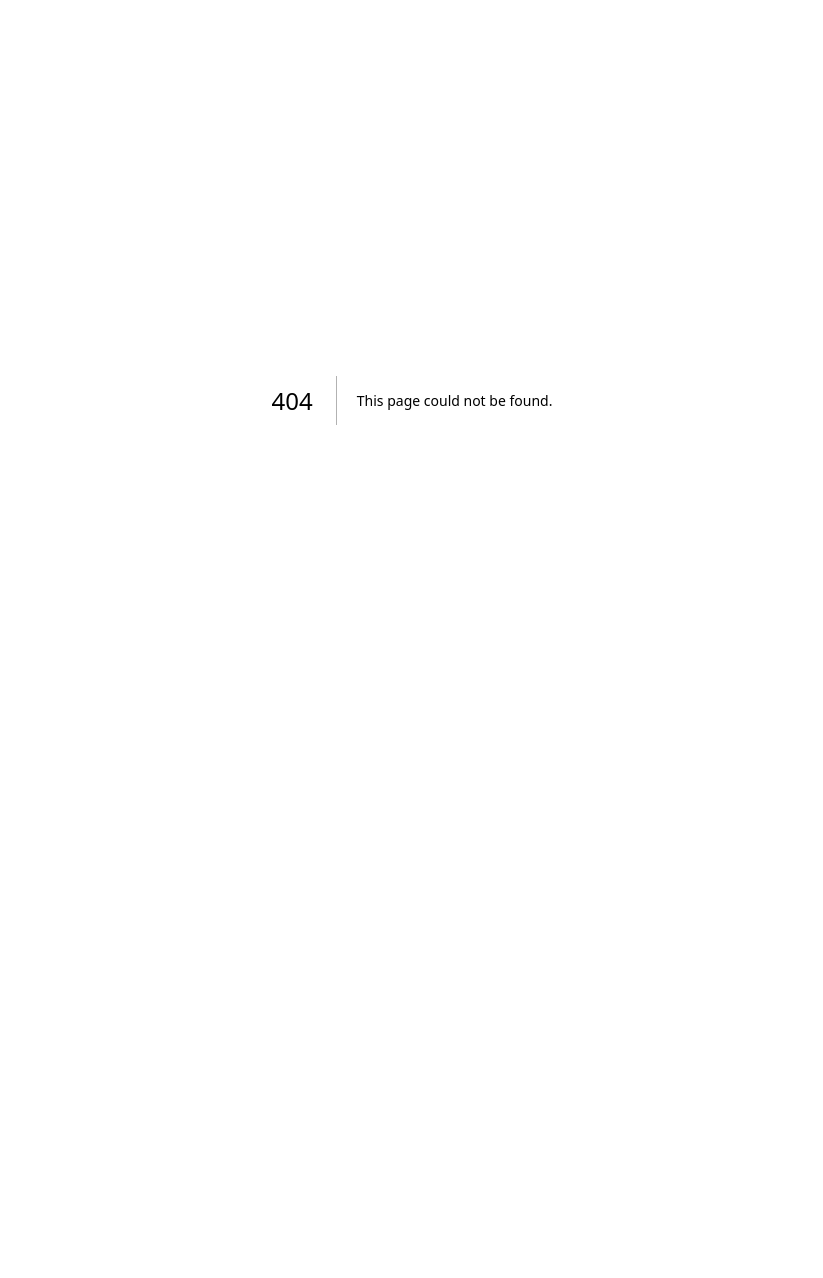
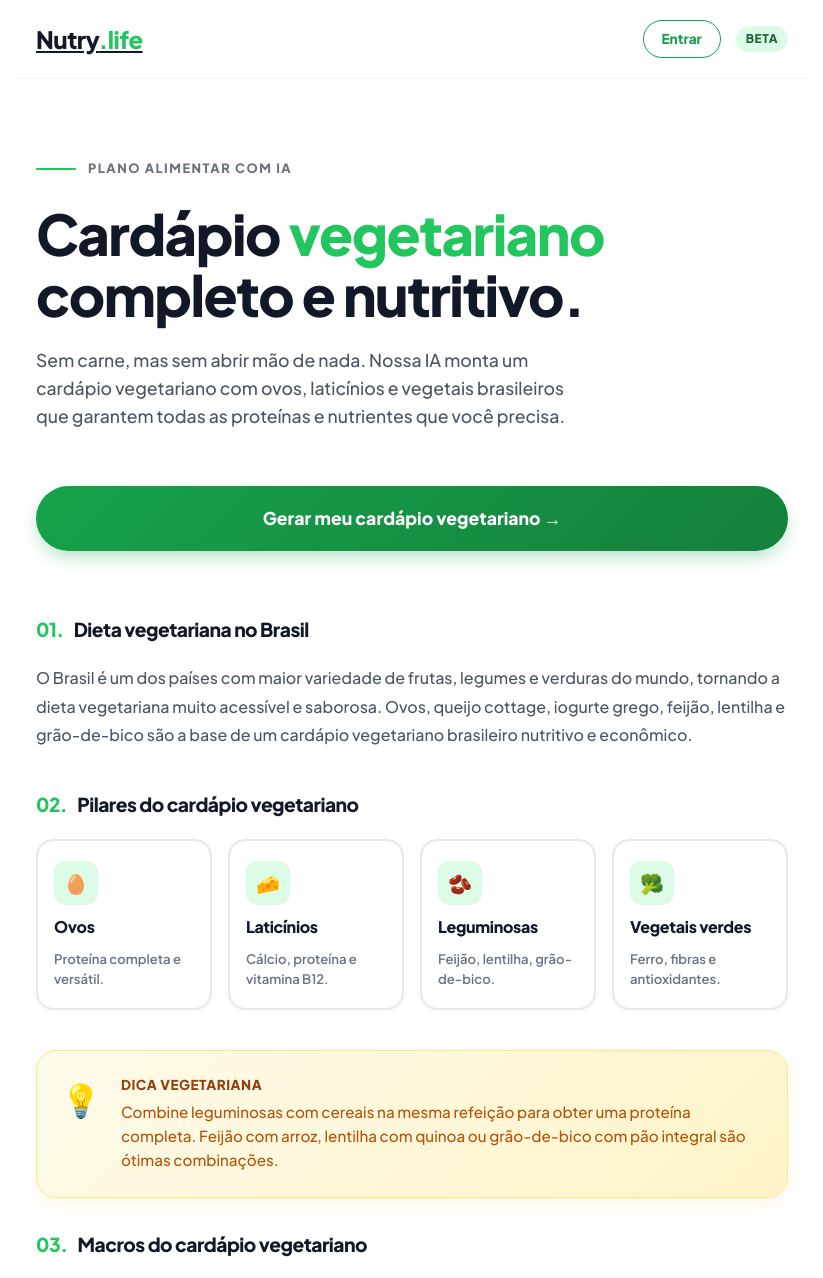
Before and after one commit to elevanceseguros/Nutri, a Next.js app: page /cardapio-vegetariano in a window 1280 px wide. Before the commit this address had no page. Shown: the top 1278 px of the page, without its empty margins (228-1051 px from the left). Before the commit the page ends 800 px from the top, so only its background shows below. Built offline with nearby package versions, Linux system fonts and the light colour scheme.

Commit message:
Create page.tsx

```diff
--- /dev/null
+++ b/src/app/cardapio-vegetariano/page.tsx
@@ -0,0 +1,147 @@
+import type { Metadata } from "next";
+import Link from "next/link";
+import styles from "../page.module.css";
+
+export const metadata: Metadata = {
+  title: "Cardápio Vegetariano — Plano Alimentar com IA | Nutry.life",
+  description: "Monte seu cardápio vegetariano personalizado com IA. Receitas brasileiras sem carne, nutritivas e saborosas, com modo de preparo completo. Grátis.",
+  keywords: "cardápio vegetariano, dieta vegetariana brasileira, plano alimentar vegetariano, receitas vegetarianas brasileiras",
+  openGraph: {
+    title: "Cardápio Vegetariano — Nutry.life",
+    description: "Cardápio vegetariano personalizado com alimentos brasileiros acessíveis.",
+    url: "https://nutry.life/cardapio-vegetariano",
+  },
+};
+
+export default function CardapioVegetariano() {
+  return (
+    <>
+      <header className={styles.header}>
+        <Link href="/" className={styles.logo}>Nutry<span className={styles.logoAccent}>.life</span></Link>
+        <div style={{ display: 'flex', gap: '15px', alignItems: 'center' }}>
+          <Link href="/login" className={styles.btnEntrar}>Entrar</Link>
+          <div className={styles.badge}>Beta</div>
+        </div>
+      </header>
+
+      <main className={styles.main}>
+        <div className="fade-up">
+          <div className={styles.heroEyebrow}>
+            <div className={styles.heroLine} />
+            <span className={styles.heroEyebrowText}>Plano Alimentar com IA</span>
+          </div>
+          <h1 className={styles.heroTitle}>
+            Cardápio <em className={styles.heroEm}>vegetariano</em> completo e nutritivo.
+          </h1>
+          <p className={styles.heroSub}>
+            Sem carne, mas sem abrir mão de nada. Nossa IA monta um cardápio vegetariano com ovos, laticínios e vegetais brasileiros que garantem todas as proteínas e nutrientes que você precisa.
+          </p>
+          <Link href="/" className={styles.btnPrimary} style={{ display: 'block', textAlign: 'center', textDecoration: 'none', marginBottom: '4rem' }}>
+            Gerar meu cardápio vegetariano →
+          </Link>
+
+          <div className={styles.qBlock}>
+            <div className={styles.qLabelRow}>
+              <span className={styles.qNum}>01.</span>
+              <span className={styles.qLabel}>Dieta vegetariana no Brasil</span>
+            </div>
+            <p style={{ color: '#4b5563', lineHeight: 1.8, fontSize: '1rem', fontWeight: 500 }}>
+              O Brasil é um dos países com maior variedade de frutas, legumes e verduras do mundo, tornando a dieta vegetariana muito acessível e saborosa. Ovos, queijo cottage, iogurte grego, feijão, lentilha e grão-de-bico são a base de um cardápio vegetariano brasileiro nutritivo e econômico.
+            </p>
+          </div>
+
+          <div className={styles.qBlock}>
+            <div className={styles.qLabelRow}>
+              <span className={styles.qNum}>02.</span>
+              <span className={styles.qLabel}>Pilares do cardápio vegetariano</span>
+            </div>
+            <div className={styles.qGrid}>
+              {[
+                { num: "🥚", title: "Ovos", desc: "Proteína completa e versátil." },
+                { num: "🧀", title: "Laticínios", desc: "Cálcio, proteína e vitamina B12." },
+                { num: "🫘", title: "Leguminosas", desc: "Feijão, lentilha, grão-de-bico." },
+                { num: "🥦", title: "Vegetais verdes", desc: "Ferro, fibras e antioxidantes." },
+              ].map((item) => (
+                <div key={item.num} className={styles.qBtn} style={{ cursor: 'default' }}>
+                  <span className={styles.qBtnIcon} style={{ background: '#dcfce7', color: '#16a34a', fontWeight: 800, fontSize: '1.2rem' }}>{item.num}</span>
+                  <span className={styles.qBtnLabel}>{item.title}</span>
+                  <span className={styles.qBtnSub}>{item.desc}</span>
+                </div>
+              ))}
+            </div>
+          </div>
+
+          <div className={styles.tipCard}>
+            <div className={styles.tipIcon}>💡</div>
+            <div>
+              <div className={styles.tipTitle}>Dica vegetariana</div>
+              <div className={styles.tipText}>
+                Combine leguminosas com cereais na mesma refeição para obter uma proteína completa. Feijão com arroz, lentilha com quinoa ou grão-de-bico com pão integral são ótimas combinações.
+              </div>
+            </div>
+          </div>
+
+          <div className={styles.qBlock}>
+            <div className={styles.qLabelRow}>
+              <span className={styles.qNum}>03.</span>
+              <span className={styles.qLabel}>Macros do cardápio vegetariano</span>
+            </div>
+            <div className={styles.macrosCard}>
+              {[
+                { val: "1800", lbl: "kcal" },
+                { val: "120g", lbl: "proteína" },
+                { val: "200g", lbl: "carbs" },
+                { val: "65g", lbl: "gorduras" },
+              ].map((m) => (
+                <div key={m.lbl} className={styles.macroItem}>
+                  <span className={styles.macroVal}>{m.val}</span>
+                  <span className={styles.macroLbl}>{m.lbl}</span>
+                </div>
+              ))}
+            </div>
+          </div>
+
+          <div className={styles.qBlock}>
+            <div className={styles.qLabelRow}>
+              <span className={styles.qNum}>04.</span>
+              <span className={styles.qLabel}>Perguntas frequentes</span>
+            </div>
+            <div style={{ display: 'flex', flexDirection: 'column', gap: '1rem' }}>
+              {[
+                { q: "Vegetariano come peixe?", a: "Depende. Ovolactovegetarianos não comem nenhuma carne, incluindo peixe. Nosso cardápio vegetariano não inclui carnes, mas usa ovos e laticínios." },
+                { q: "É mais barato ser vegetariano?", a: "Em geral sim! Ovos, feijão, lentilha e vegetais são muito mais baratos que carnes. Nossa IA prioriza ingredientes econômicos." },
+                { q: "Vegetariano consegue emagrecer?", a: "Sim! Dietas vegetarianas bem planejadas são excelentes para emagrecer pois são ricas em fibras e têm menor densidade calórica." },
+                { q: "Preciso tomar suplementos?", a: "Vegetarianos devem ficar atentos à vitamina B12, ferro e zinco. Consulte um nutricionista para avaliar sua necessidade individual." },
+              ].map((faq, i) => (
+                <div key={i} style={{ background: 'white', border: '1px solid #e5e7eb', borderRadius: '16px', padding: '1.25rem 1.5rem', boxShadow: '0 1px 4px rgba(0,0,0,0.04)' }}>
+                  <div style={{ fontWeight: 800, color: '#111827', marginBottom: '6px', fontSize: '1rem' }}>❓ {faq.q}</div>
+                  <div style={{ color: '#6b7280', fontSize: '0.95rem', lineHeight: 1.6, fontWeight: 500 }}>{faq.a}</div>
+                </div>
+              ))}
+            </div>
+          </div>
+
+          <div className={styles.premiumBanner}>
+            <div className={styles.premiumBadgeTop}>✦ GRÁTIS PARA COMEÇAR</div>
+            <div className={styles.premiumHeader}>
+              <h2>Crie seu cardápio vegetariano agora</h2>
+              <p>Sem cadastro, sem cartão. Grátis para começar.</p>
+            </div>
+            <Link href="/" className={styles.premiumBtn} style={{ textDecoration: 'none', display: 'block' }}>
+              Gerar meu cardápio vegetariano →
+            </Link>
+            <p className={styles.premiumFootnote}>Sem compromisso. 100% grátis.</p>
+          </div>
+        </div>
+      </main>
+
+      <script type="application/ld+json" dangerouslySetInnerHTML={{ __html: JSON.stringify({
+        "@context": "https://schema.org", "@type": "FAQPage",
+        "mainEntity": [
+          { "@type": "Question", "name": "Vegetariano come peixe?", "acceptedAnswer": { "@type": "Answer", "text": "Ovolactovegetarianos não comem nenhuma carne, incluindo peixe." } },
+          { "@type": "Question", "name": "É mais barato ser vegetariano?", "acceptedAnswer": { "@type": "Answer", "text": "Em geral sim! Ovos, feijão e vegetais são muito mais baratos que carnes." } },
+        ]
+      })}} />
+    </>
+  );
+}
```
